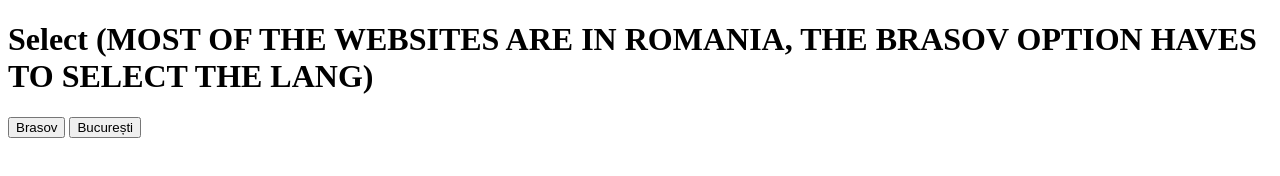
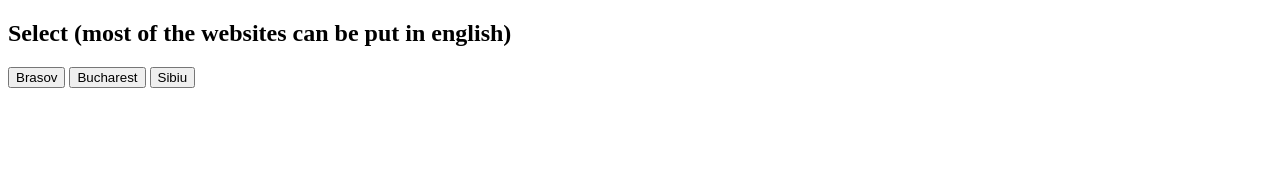
Before and after one commit to Eduardfabian21alt/eduardfabian21alt.github.io, a plain HTML site: page apps/Romania_Transport_in_comun/EN/main.html in a window 1280 px wide. Drawn offline with Linux system fonts and the light colour scheme.

Commit message:
Update main.html

```diff
--- a/apps/Romania_Transport_in_comun/EN/main.html
+++ b/apps/Romania_Transport_in_comun/EN/main.html
@@ -1,14 +1,22 @@
 <!DOCTYPE html>
 <html>
-   <head>
-      <title>MAIN!</title>
-   </head>
-   <body>
-<h1>Select (MOST OF THE WEBSITES ARE IN ROMANIA, THE BRASOV OPTION HAVES TO SELECT THE LANG)</h1>
-      <form action="Ratbv.ro" method="get" target="_blank">
-         <button type="submit">Brasov</button>
-<form action="stbsa.ro" method="get" target="_blank">
-         <button type="submit">București</button>
-      </form>
-   </body>
+<body>
+
+<h2>Select (most of the websites can be put in english)</h2>
+<button onclick="ratbv()">Brasov</button>
+<button onclick="stb()">Bucharest</button>
+<button onclick="tursib()">Sibiu</button>
+
+<script>
+function ratbv() {
+  location.replace("https://ratbv.ro")
+}
+function stb() {
+  location.replace("https://stbsa.ro")
+}
+function tursib() {
+  location.replace("https://tursib.ro")
+}
+</script>
+</body>
 </html>
```
